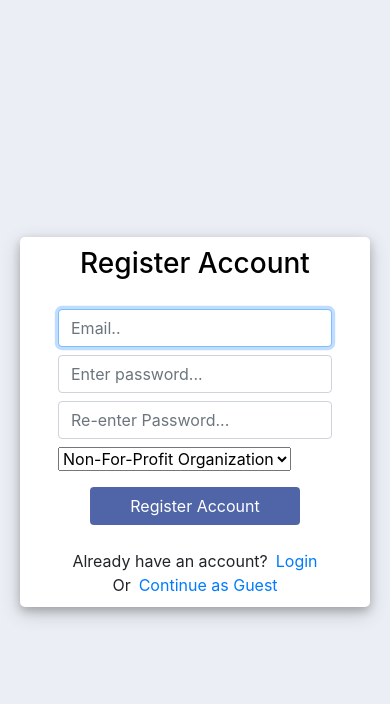
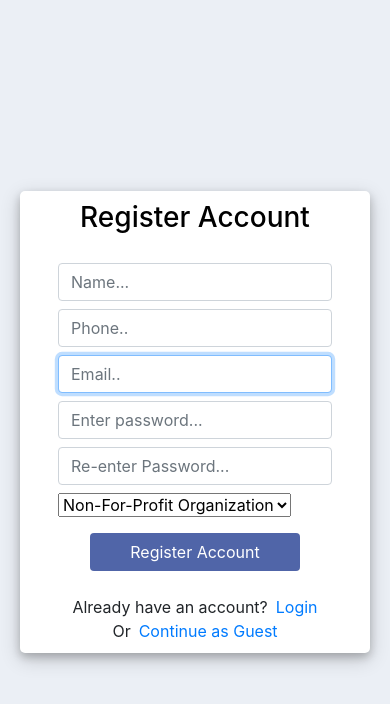
Before and after one commit to cbaker02/philanthroportal, a Django app: page /register/ in a window 390 px wide. Shown: the top 704 px of the page. Run offline with Django 5.2, Linux system fonts and the light colour scheme; some libraries are stand-ins or nearby versions.

Commit message:
Edited Initial Registration Form
Added Phone and Name as sections to the initial registration.

Updated in forms, model, register, and settings.

Imported an app for formatting phone numbers

```diff
--- a/main/forms.py
+++ b/main/forms.py
@@ -1,5 +1,6 @@
 from django import forms
 from django.forms import TextInput,EmailInput
+from phonenumber_field.formfields import PhoneNumberField
 from django.contrib.auth.forms import UserCreationForm, UserChangeForm
 
 from .models import CustomUser
@@ -11,6 +12,8 @@ class ContactForm(forms.Form):
     message = forms.CharField(widget=forms.Textarea(attrs={'placeholder': 'Enter message here...', 'class':'form-control'}), required=True)
 
 class CustomUserCreationForm(UserCreationForm):
+    name = forms.CharField(label='Full Name',  widget=forms.TextInput(attrs={'placeholder': 'Jane Doe', 'class':'form-control'}), max_length=100, required=True)
+    phone = PhoneNumberField(region="US", label='Phone Number')
     email = forms.EmailField()
     CHOICES = (('Non-For-Profit Organization', 'Non-For-Profit Organization'), ('Individual', 'Individual'), ('Corporation', 'Corporation'))
     account_type = forms.ChoiceField(choices=CHOICES)
--- a/main/models.py
+++ b/main/models.py
@@ -1,5 +1,6 @@
 from django.db import migrations, models
 from django.contrib.auth.models import AbstractUser
+from phonenumber_field.modelfields import PhoneNumberField
 
 # Create your models here.
 
@@ -13,10 +14,11 @@ from django.contrib.auth.models import AbstractUser
 
 class CustomUser(AbstractUser):
     username = None
-    email = models.CharField(unique = True, max_length=200, null=True)
+    email = models.EmailField(unique = True, max_length=200, null=True)
 
     name = models.CharField(max_length=200, null=True)
-    phone = models.CharField(max_length=10, null=True)
+    # phone = models.CharField(max_length=10, null=True)
+    phone = PhoneNumberField(blank=True, default='(000)000-000')
 
     profile_image = models.ImageField(null=True)
     ACCT_TYPE = (('Non-For-Profit Organization', 'Non-For-Profit Organization'), ('Individual', 'Individual'), ('Corporation', 'Corporation'))
--- a/main/templates/register.html
+++ b/main/templates/register.html
@@ -21,6 +21,12 @@
 
 					<form method="POST" action="">
                         {% csrf_token %}
+						<div class="input-group mb-2">
+							{{form.name}}
+						</div>
+						<div class="input-group mb-2">
+							{{form.phone}}
+						</div>
 						<div class="input-group mb-2">
 							{{form.email}}
 						</div>
@@ -59,9 +65,11 @@
 
 		//Query All input fields
 		var form_fields = document.getElementsByTagName('input')
-		form_fields[1].placeholder='Email..';
-		form_fields[2].placeholder='Enter password...';
-		form_fields[3].placeholder='Re-enter Password...';
+		form_fields[1].placeholder='Name...';
+		form_fields[2].placeholder='Phone..';
+		form_fields[3].placeholder='Email..';
+		form_fields[4].placeholder='Enter password...';
+		form_fields[5].placeholder='Re-enter Password...';
 
 
 		for (var field in form_fields){
--- a/philanthroportal/settings.py
+++ b/philanthroportal/settings.py
@@ -39,6 +39,7 @@ INSTALLED_APPS = [
     'django.contrib.messages',
     'django.contrib.staticfiles',
     'main',
+    "phonenumber_field",
     #Added for ContactUs
     #'sendemail.apps.SendemailConfig',
 ]
```
Also changed, not shown: db.sqlite3, main/migrations/0004_alter_customuser_email_alter_customuser_phone.py (added).
